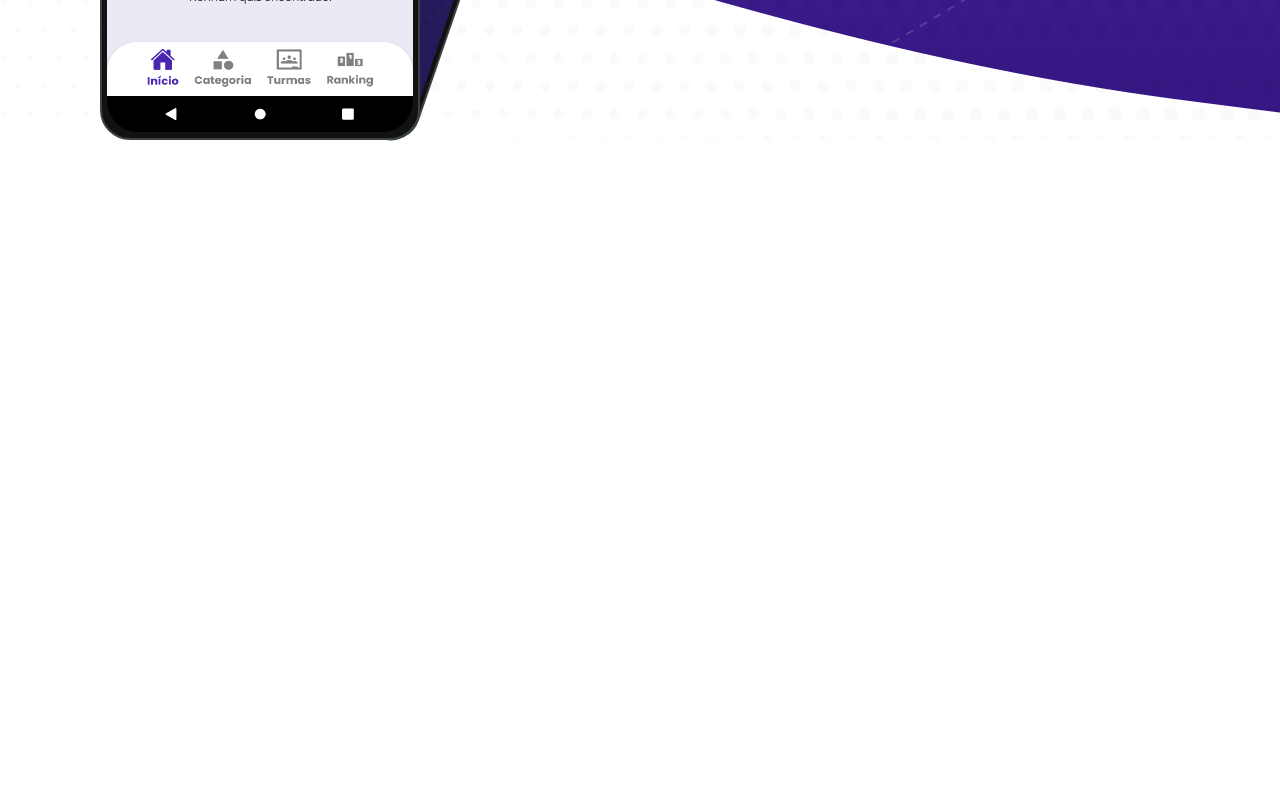
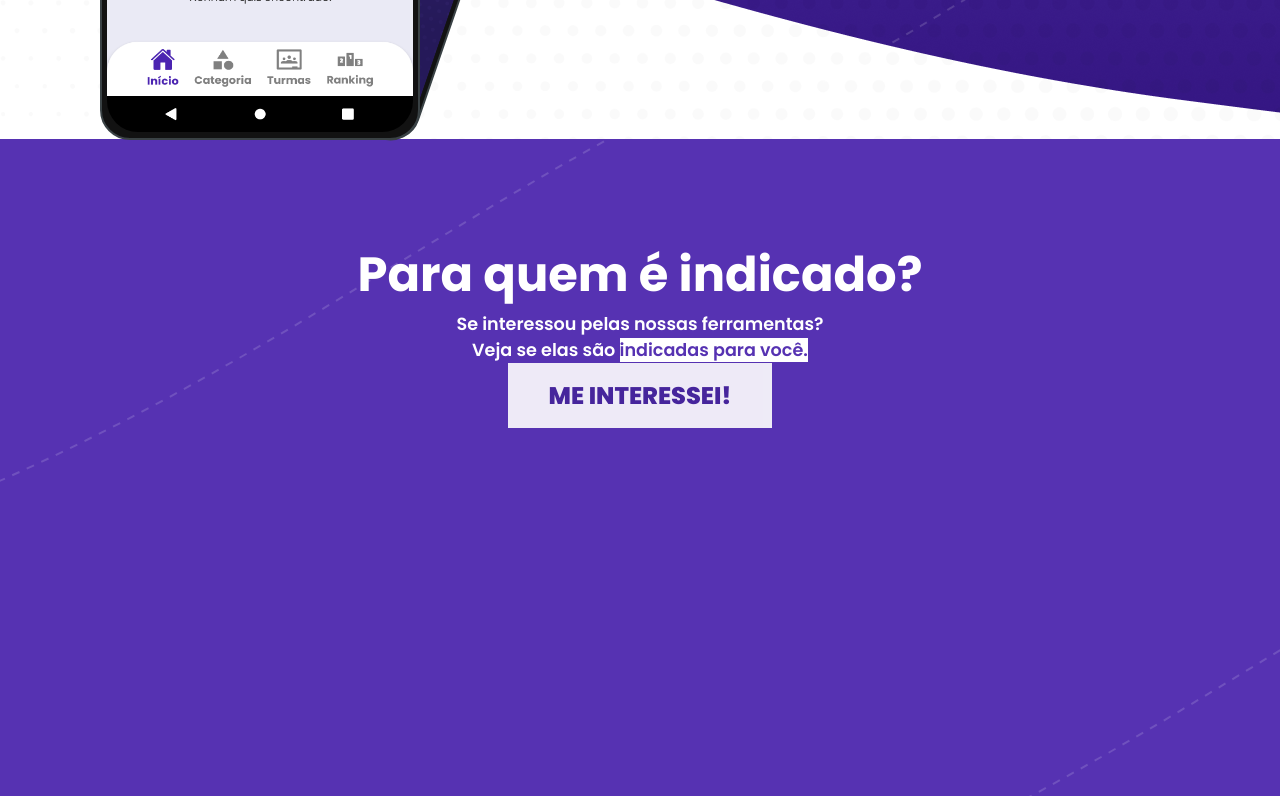
Before and after one commit to JessePires/landing_page_quiz, a Next.js app: page / in a window 1280 px wide. Shown: the part 700-1496 px from the top of the page. Before the commit the page ends 1019 px from the top, so only its background shows below. Built offline with nearby package versions, Linux system fonts and the light colour scheme.

Commit message:
:sparkles: Iniciando seção para quem é indicado.

```diff
--- a/src/components/Smartphone/index.tsx
+++ b/src/components/Smartphone/index.tsx
@@ -1,18 +1,23 @@
 import React from 'react'
 import styled from 'styled-components'
 
-type SmartphoneProps = {
+interface ContainerProps {
   width: number
   height: number
-  style: React.CSSProperties
-  image: string
 }
 
-export const Container = styled.div`
+type SmartphoneProps = {
+  width?: number
+  height?: number
+  style: React.CSSProperties
+  image?: string
+}
+
+export const Container = styled.div<ContainerProps>`
   position: relative;
   background: #121212;
-  width: ${({ width }: SmartphoneProps) => width}px;
-  height: ${({ height }: SmartphoneProps) => height}px;
+  width: ${({ width }) => width}px;
+  height: ${({ height }) => height}px;
   border-radius: 30px;
   display: flex;
   justify-content: center;
@@ -69,4 +74,10 @@ const Smartphone: React.FC<SmartphoneProps> = ({
   </Container>
 )
 
+Smartphone.defaultProps = {
+  width: 320,
+  height: 640,
+  image: '',
+}
+
 export default Smartphone
--- a/src/pages/index.tsx
+++ b/src/pages/index.tsx
@@ -3,6 +3,7 @@ import Head from 'next/head'
 
 // Sections
 import HeadlineSection from '../sections/Headline'
+import WhoItIsIndicatedSection from '../sections/WhoItIsIndicated'
 
 const Home: React.FC = () => (
   <div>
@@ -23,6 +24,7 @@ const Home: React.FC = () => (
     </Head>
 
     <HeadlineSection />
+    <WhoItIsIndicatedSection />
   </div>
 )
 
--- a/src/sections/Headline/style.ts
+++ b/src/sections/Headline/style.ts
@@ -61,6 +61,7 @@ export const Body = styled.div`
 export const LeftSide = styled.div`
   width: 50%;
   position: relative;
+  height: fit-content;
 
   @media (max-width: 1150px) {
     display: none;
@@ -70,6 +71,7 @@ export const LeftSide = styled.div`
 export const RightSide = styled.div`
   width: 50%;
   position: relative;
+  height: fit-content;
 
   @media (max-width: 1150px) {
     width: 100%;
--- /dev/null
+++ b/src/sections/WhoItIsIndicated/index.tsx
@@ -0,0 +1,20 @@
+import React from 'react'
+
+import { Section, Title, Description, RevertColor } from './style'
+
+// Components
+import { Button } from '../../components'
+
+const WhoItIsIndicated: React.FC = () => (
+  <Section>
+    <Title>Para quem é indicado?</Title>
+    <Description>Se interessou pelas nossas ferramentas? </Description>
+    <Description>
+      Veja se elas são <RevertColor>indicadas para você.</RevertColor>
+    </Description>
+
+    <Button>ME INTERESSEI!</Button>
+  </Section>
+)
+
+export default WhoItIsIndicated
--- /dev/null
+++ b/src/sections/WhoItIsIndicated/style.ts
@@ -0,0 +1,41 @@
+import styled from 'styled-components'
+
+// Assets
+import Background from '../../assets/bg_section.svg'
+
+export const Section = styled.section`
+  height: 839px;
+  background-image: url('${Background.src}');
+  background-repeat: no-repeat;
+  background-size: cover;
+  background-position: center;
+
+  padding: 100px 100px;
+
+  @media (max-width: 1150px) {
+    padding: 10px 30px;
+  }
+
+  display: flex;
+  /* justify-content: center; */
+  flex-direction: column;
+  align-items: center;
+`
+export const Title = styled.p`
+  color: ${({ theme }) => theme.colors.white};
+  font-weight: 700;
+  font-size: 3rem;
+
+  @media (max-width: 510px) {
+    font-size: 2.5rem;
+  }
+`
+export const Description = styled.p`
+  color: ${({ theme }) => theme.colors.white};
+  font-weight: 600;
+  font-size: 1.1rem;
+`
+export const RevertColor = styled.span`
+  color: ${({ theme }) => theme.colors.purple};
+  background: ${({ theme }) => theme.colors.white};
+`
```
Also changed, not shown: src/assets/bg_section.svg (added).
